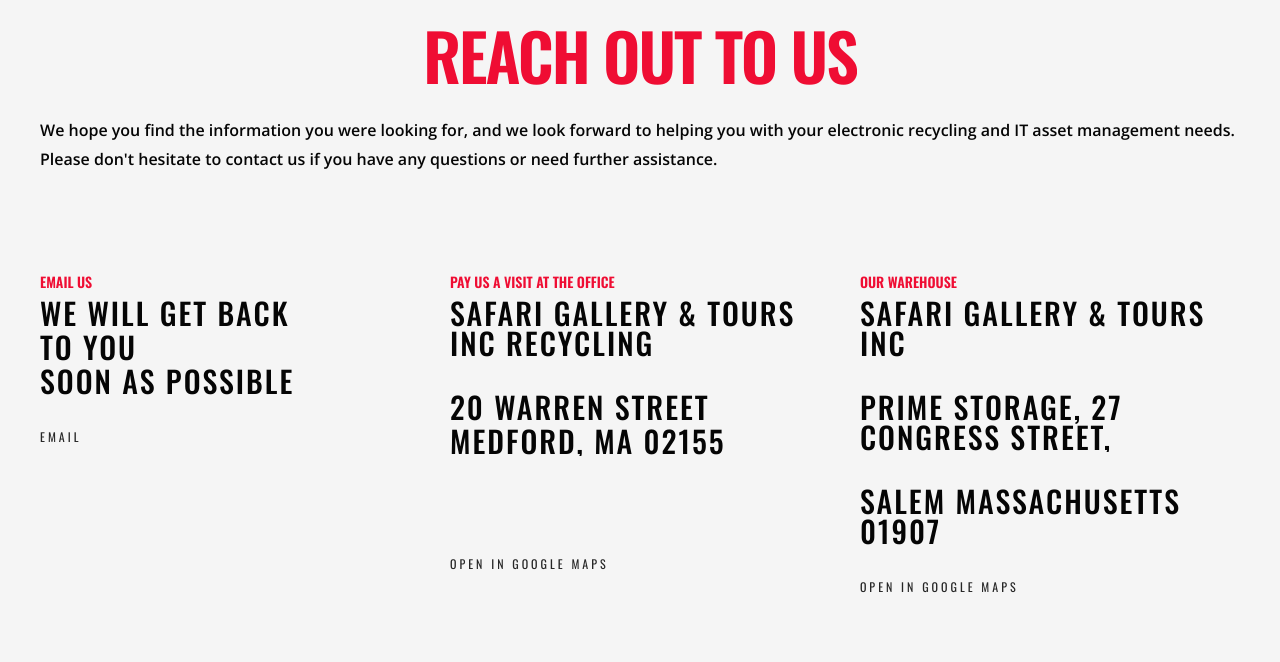
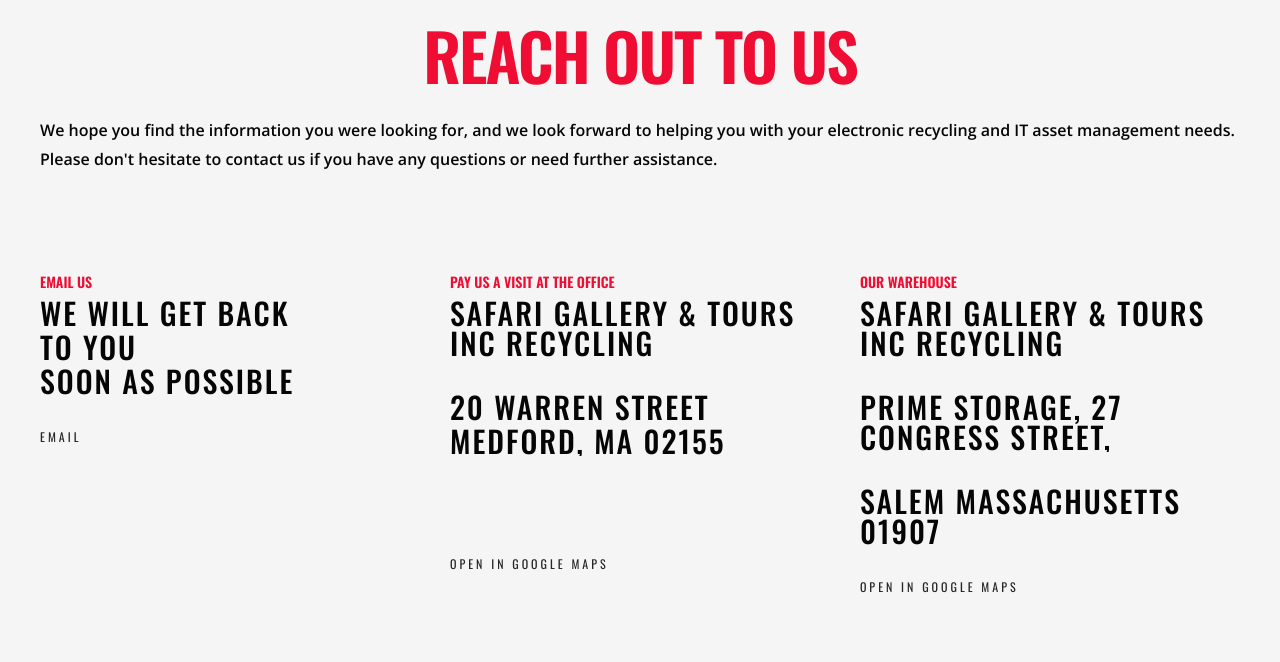
Before and after one commit to itsivali/Recycle, a plain HTML site: page contact.html in a window 1280 px wide. Shown: the part 899-1561 px from the top of the page. Drawn offline with nearby package versions, Linux system fonts and the light colour scheme.

Commit message:
logo change

```diff
--- a/contact.html
+++ b/contact.html
@@ -204,7 +204,7 @@
 								<div data-animation-container class="content-left-margin-20">
 									<p data-animation-child class="small-title-oswald red-color overlay-anim-box2" data-animation="overlay-anim2">Our Warehouse</p>
 									<p class="title-style text-color-1">
-										<span data-animation-child class="overlay-anim-box2 overlay-light-bg-1 tr-delay01" data-animation="overlay-anim2">Safari Gallery & Tours Inc </span><br><br>
+										<span data-animation-child class="overlay-anim-box2 overlay-light-bg-1 tr-delay01" data-animation="overlay-anim2">Safari Gallery & Tours Inc Recycling </span><br><br>
 										<span data-animation-child class="overlay-anim-box2 overlay-light-bg-1 tr-delay02" data-animation="overlay-anim2">Prime Storage, 27 Congress Street,</span><br><br>
 										<span data-animation-child class="overlay-anim-box2 overlay-light-bg-1 tr-delay03" data-animation="overlay-anim2">Salem Massachusetts 01907</span>
 									</p>
```
Also changed, not shown: assets/images/logo/logo-black.png, assets/images/logo/logo-loader.png, assets/images/logo/logo-white.png.
